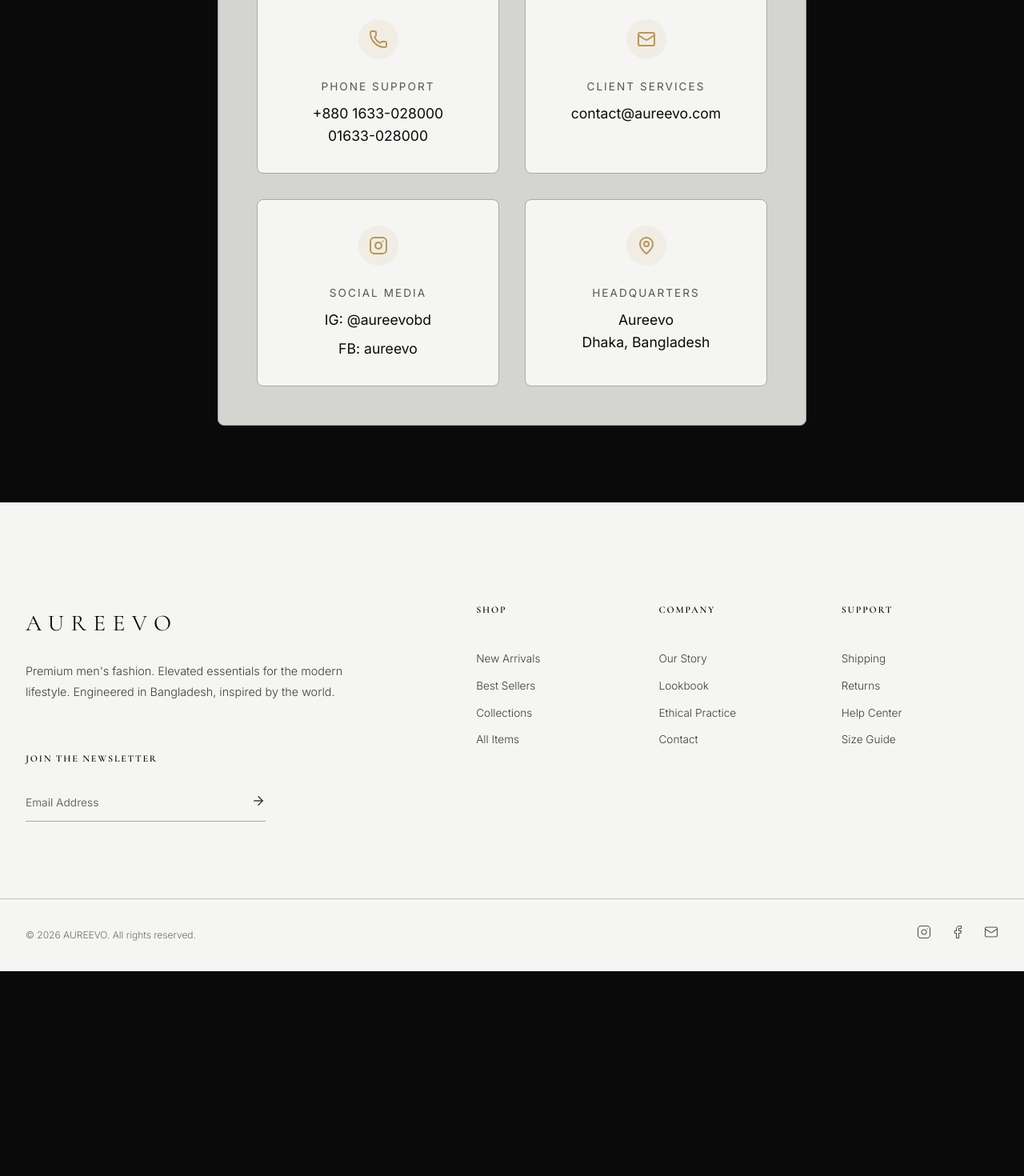
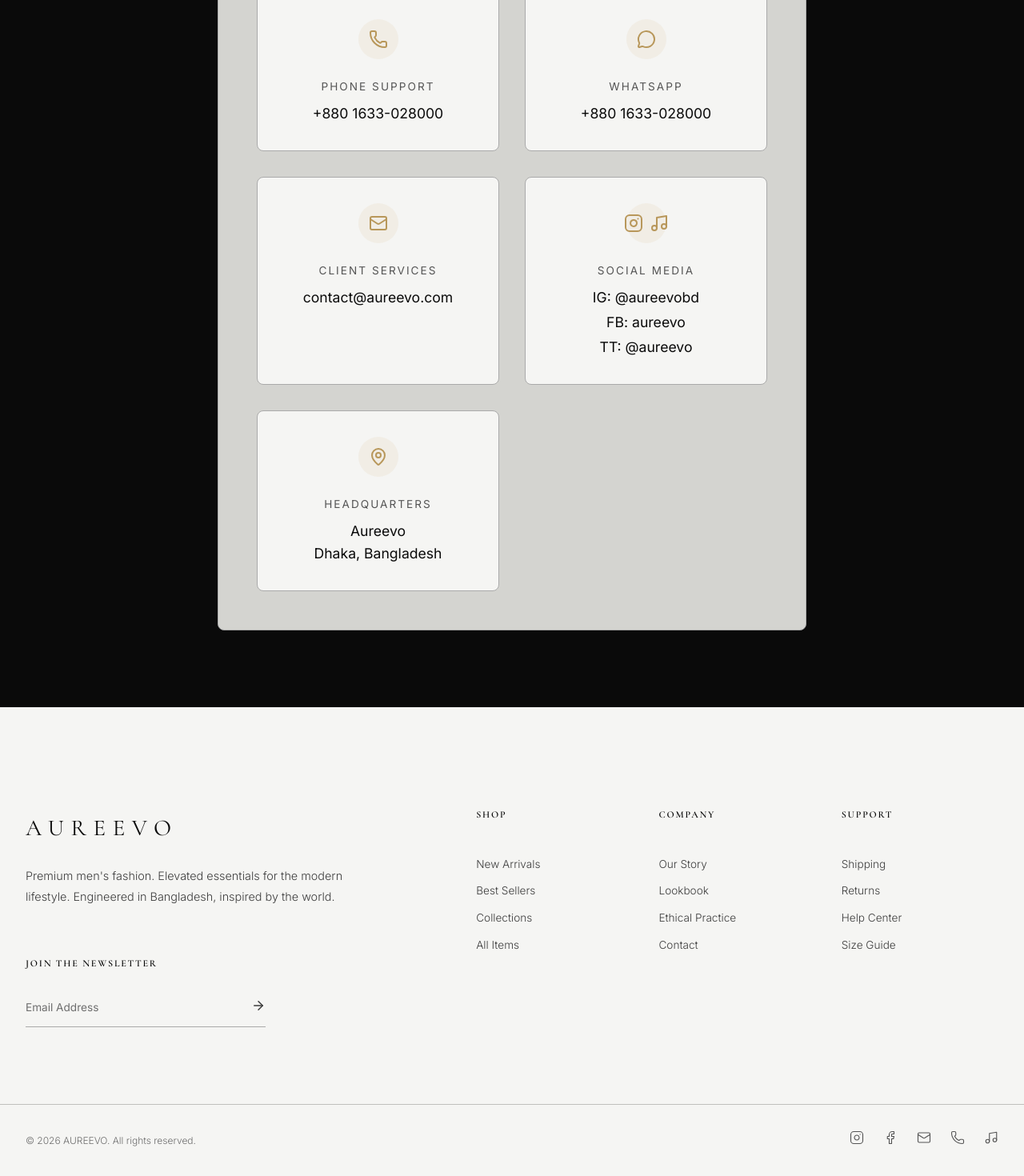
Before and after one commit to Sabbir-123/Aureevo1, a Next.js app: page /contact in a window 1280 px wide. Shown: the part 577-2047 px from the top of the page at 80% size. Before the commit the page ends 1791 px from the top, so only its background shows below. Built offline with nearby package versions, Linux system fonts and the light colour scheme; no server answers; the database is empty.

Commit message:
feat: Add WhatsApp (01633028000) and TikTok (@aureevo) social links to Footer and Contact page

```diff
--- a/app/contact/page.js
+++ b/app/contact/page.js
@@ -1,5 +1,5 @@
 import styles from '../info.module.css';
-import { Phone, Mail, MapPin, Instagram, Facebook } from 'lucide-react';
+import { Phone, Mail, MapPin, Instagram, Facebook, MessageCircle, Music } from 'lucide-react';
 
 export const metadata = {
     title: 'Contact Us | Aureevo Premium Men\'s Fashion',
@@ -32,8 +32,15 @@ export default function ContactPage() {
                             </div>
                             <span className={styles.contactLabel}>Phone Support</span>
                             <a href="tel:+8801633028000" className={styles.contactValue}>+880 1633-028000</a>
-                            <br />
-                            <a href="tel:01633028000" className={styles.contactValue}>01633-028000</a>
+                        </div>
+
+                        {/* WhatsApp */}
+                        <div className={styles.contactCard}>
+                            <div className={styles.iconWrapper}>
+                                <MessageCircle size={24} />
+                            </div>
+                            <span className={styles.contactLabel}>WhatsApp</span>
+                            <a href="https://wa.me/8801633028000" target="_blank" rel="noopener noreferrer" className={styles.contactValue}>+880 1633-028000</a>
                         </div>
 
                         {/* Email */}
@@ -48,12 +55,17 @@ export default function ContactPage() {
                         {/* Social */}
                         <div className={styles.contactCard}>
                             <div className={styles.iconWrapper}>
-                                <Instagram size={24} />
+                                <div style={{ display: 'flex', gap: '8px' }}>
+                                    <Instagram size={24} />
+                                    <Music size={24} />
+                                </div>
                             </div>
                             <span className={styles.contactLabel}>Social Media</span>
                             <a href="https://www.instagram.com/aureevobd" target="_blank" rel="noopener noreferrer" className={styles.contactValue}>IG: @aureevobd</a>
                             <br />
-                            <a href="https://www.facebook.com/aureevo" target="_blank" rel="noopener noreferrer" className={styles.contactValue} style={{ marginTop: '0.5rem', display: 'inline-block' }}>FB: aureevo</a>
+                            <a href="https://www.facebook.com/aureevo" target="_blank" rel="noopener noreferrer" className={styles.contactValue} style={{ marginTop: '0.2rem', display: 'inline-block' }}>FB: aureevo</a>
+                            <br />
+                            <a href="https://www.tiktok.com/@aureevo" target="_blank" rel="noopener noreferrer" className={styles.contactValue} style={{ marginTop: '0.2rem', display: 'inline-block' }}>TT: @aureevo</a>
                         </div>
 
                         {/* Address Placeholder */}
--- a/components/Footer.js
+++ b/components/Footer.js
@@ -2,7 +2,7 @@
 
 import { useState, useEffect } from 'react';
 import Link from 'next/link';
-import { Instagram, Facebook, Mail, ArrowRight } from 'lucide-react';
+import { Instagram, Facebook, Mail, ArrowRight, Phone, Music } from 'lucide-react';
 import styles from './Footer.module.css';
 
 export default function Footer() {
@@ -83,8 +83,14 @@ export default function Footer() {
                         <a href="https://facebook.com/aureevo" target="_blank" rel="noopener noreferrer" className={styles.socialLink}>
                             <Facebook size={18} strokeWidth={1.5} />
                         </a>
-                        <a href="mailto:contact@aureevo.com" className={styles.socialLink}>
+                        <a href="mailto:contact@aureevo.com" className={styles.socialLink} aria-label="Email">
                             <Mail size={18} strokeWidth={1.5} />
+                        </a>
+                        <a href="https://wa.me/8801633028000" target="_blank" rel="noopener noreferrer" className={styles.socialLink} aria-label="WhatsApp">
+                            <Phone size={18} strokeWidth={1.5} />
+                        </a>
+                        <a href="https://www.tiktok.com/@aureevo" target="_blank" rel="noopener noreferrer" className={styles.socialLink} aria-label="TikTok">
+                            <Music size={18} strokeWidth={1.5} />
                         </a>
                     </div>
                 </div>
```
